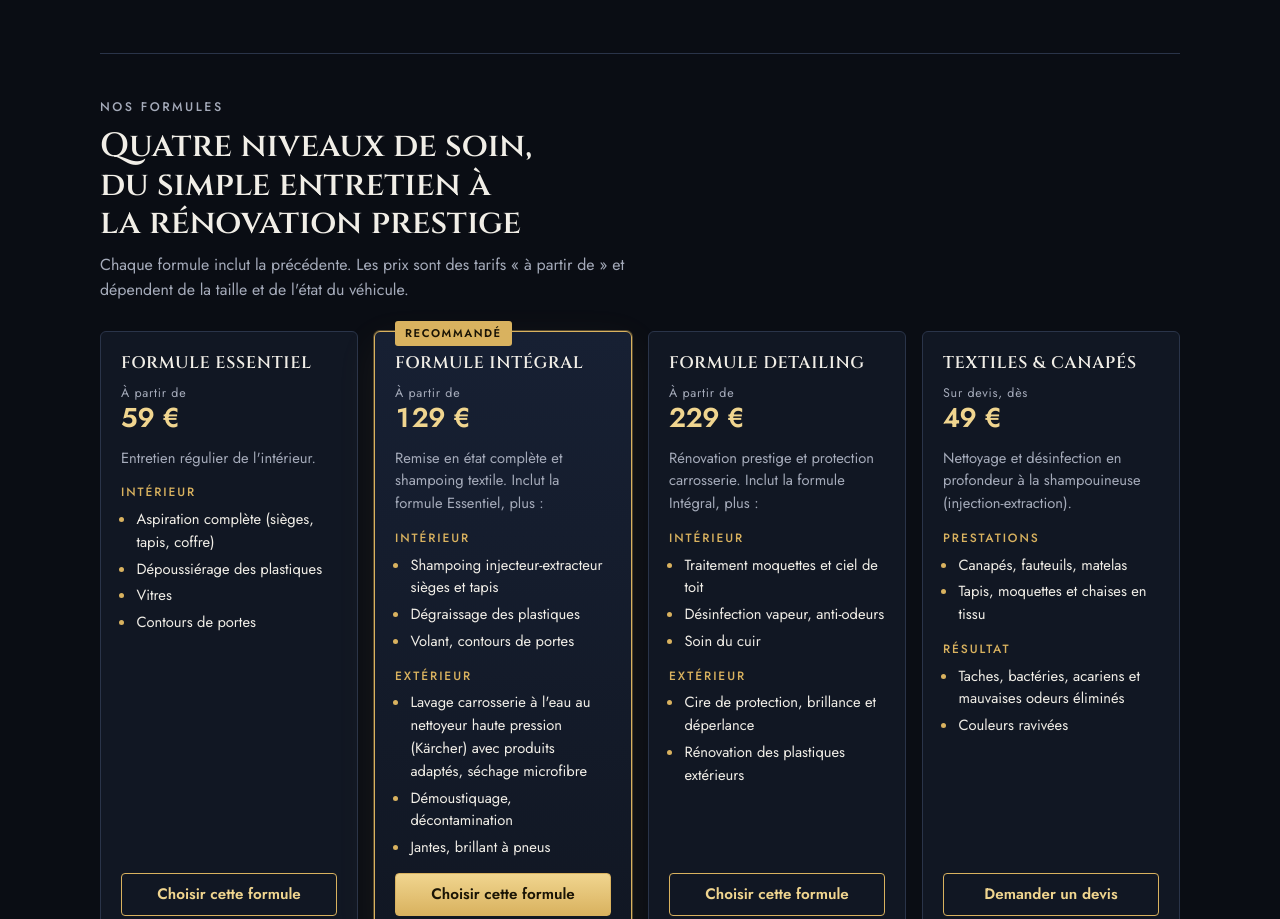
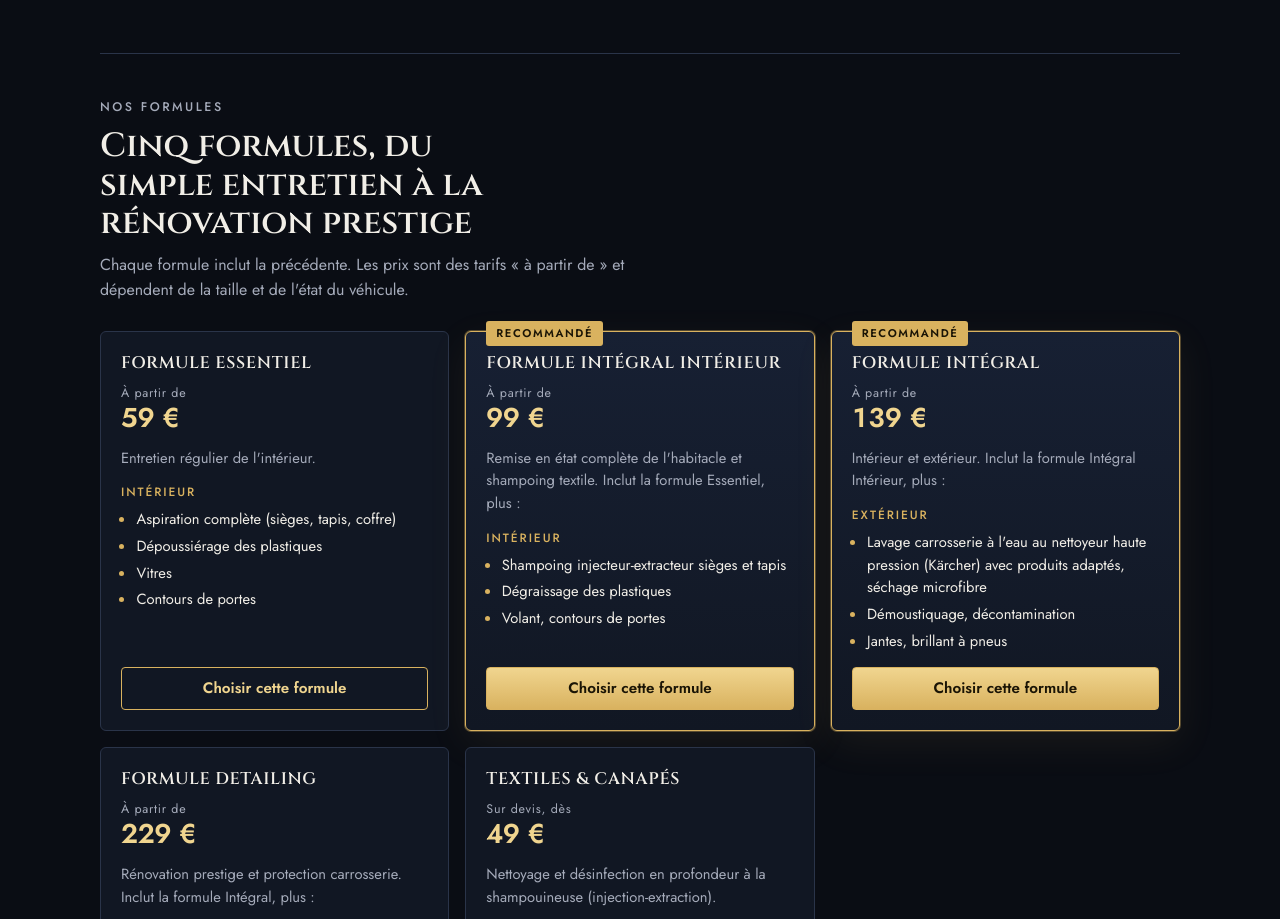
Before and after one commit to tzprestigeintemporel/tzprestigeintemporel.github.io, a plain HTML site: page index.html in a window 1280 px wide. Shown: the part 645-1564 px from the top of the page. Drawn offline with nearby package versions, Linux system fonts and the light colour scheme.

Commit message:
Add files via upload

```diff
--- a/index.html
+++ b/index.html
@@ -106,7 +106,7 @@ section { padding-block: 44px; border-top: 1px solid var(--line); }
 /* Formula cards */
 .cards { display: grid; grid-template-columns: 1fr; gap: 16px; }
 @media (min-width: 620px) { .cards { grid-template-columns: repeat(2, 1fr); } }
-@media (min-width: 1020px) { .cards { grid-template-columns: repeat(4, 1fr); } }
+@media (min-width: 1020px) { .cards { grid-template-columns: repeat(3, 1fr); } }
 .card { position: relative; display: flex; flex-direction: column; gap: 14px; min-width: 0; padding: 22px 20px 20px; background: var(--surface); border: 1px solid var(--line); border-radius: 6px; }
 .card.rec { border-color: var(--gold); background: linear-gradient(180deg, var(--surface-2), var(--surface)); box-shadow: 0 0 0 1px rgba(217, 178, 95, 0.35), 0 12px 40px rgba(217, 178, 95, 0.08); }
 .badge { position: absolute; top: -11px; left: 20px; background: var(--gold); color: #1a1405; font-size: 0.7rem; font-weight: 600; letter-spacing: 0.14em; text-transform: uppercase; padding: 4px 10px; border-radius: 3px; }
@@ -238,7 +238,7 @@ footer .slogan { font-family: var(--font-script); font-style: italic; font-weigh
   <section id="formules">
     <div class="sec-head">
       <p class="eyebrow">Nos formules</p>
-      <h2>Quatre niveaux de soin, du simple entretien à la rénovation prestige</h2>
+      <h2>Cinq formules, du simple entretien à la rénovation prestige</h2>
       <p>Chaque formule inclut la précédente. Les prix sont des tarifs « à partir de » et dépendent de la taille et de l'état du véhicule.</p>
     </div>
     <div class="cards">
@@ -254,11 +254,21 @@ footer .slogan { font-family: var(--font-script); font-style: italic; font-weigh
 
       <article class="card rec">
         <span class="badge">Recommandé</span>
-        <h3>Formule Intégral</h3>
-        <div class="price"><small>À partir de</small> 129 €</div>
-        <p class="sum">Remise en état complète et shampoing textile. Inclut la formule Essentiel, plus :</p>
+        <h3>Formule Intégral Intérieur</h3>
+        <div class="price"><small>À partir de</small> 99 €</div>
+        <p class="sum">Remise en état complète de l'habitacle et shampoing textile. Inclut la formule Essentiel, plus :</p>
         <div class="groups">
           <div><h4>Intérieur</h4><ul><li>Shampoing injecteur-extracteur sièges et tapis</li><li>Dégraissage des plastiques</li><li>Volant, contours de portes</li></ul></div>
+        </div>
+        <button class="btn" type="button" data-pick="integral_int">Choisir cette formule</button>
+      </article>
+
+      <article class="card rec">
+        <span class="badge">Recommandé</span>
+        <h3>Formule Intégral</h3>
+        <div class="price"><small>À partir de</small> 139 €</div>
+        <p class="sum">Intérieur et extérieur. Inclut la formule Intégral Intérieur, plus :</p>
+        <div class="groups">
           <div><h4>Extérieur</h4><ul><li>Lavage carrosserie à l'eau au nettoyeur haute pression (Kärcher) avec produits adaptés, séchage microfibre</li><li>Démoustiquage, décontamination</li><li>Jantes, brillant à pneus</li></ul></div>
         </div>
         <button class="btn" type="button" data-pick="integral">Choisir cette formule</button>
@@ -306,7 +316,8 @@ footer .slogan { font-family: var(--font-script); font-style: italic; font-weigh
           <legend>Prestation</legend>
           <div class="choices">
             <label class="choice"><input type="radio" name="formule" value="essentiel"><span class="n">Essentiel</span><span class="p">dès 59 €</span></label>
-            <label class="choice"><input type="radio" name="formule" value="integral" checked><span class="n">Intégral<span class="sub">Recommandé</span></span><span class="p">dès 129 €</span></label>
+            <label class="choice"><input type="radio" name="formule" value="integral_int" checked><span class="n">Intégral Intérieur<span class="sub">Recommandé · sans extérieur</span></span><span class="p">dès 99 €</span></label>
+            <label class="choice"><input type="radio" name="formule" value="integral"><span class="n">Intégral<span class="sub">Recommandé · avec extérieur</span></span><span class="p">dès 139 €</span></label>
             <label class="choice"><input type="radio" name="formule" value="detailing"><span class="n">Detailing</span><span class="p">dès 229 €</span></label>
             <label class="choice"><input type="radio" name="formule" value="textiles"><span class="n">Textiles &amp; Canapés<span class="sub">Sur devis</span></span><span class="p">dès 49 €</span></label>
           </div>
@@ -462,8 +473,8 @@ footer .slogan { font-family: var(--font-script); font-style: italic; font-weigh
 
 <script>
 (function () {
-  var PRICE = { essentiel: 59, integral: 129, detailing: 229, textiles: 49 };
-  var NAME = { essentiel: "Formule Essentiel", integral: "Formule Intégral", detailing: "Formule Detailing", textiles: "Textiles & Canapés" };
+  var PRICE = { essentiel: 59, integral_int: 99, integral: 139, detailing: 229, textiles: 49 };
+  var NAME = { essentiel: "Formule Essentiel", integral_int: "Formule Intégral Intérieur", integral: "Formule Intégral", detailing: "Formule Detailing", textiles: "Textiles & Canapés" };
   var OPT = { sale: { label: "Supplément véhicule très sale (poils d'animaux, boue…)", price: 45 } };
   var WA = "https://wa.me/33634036568";
 
```
